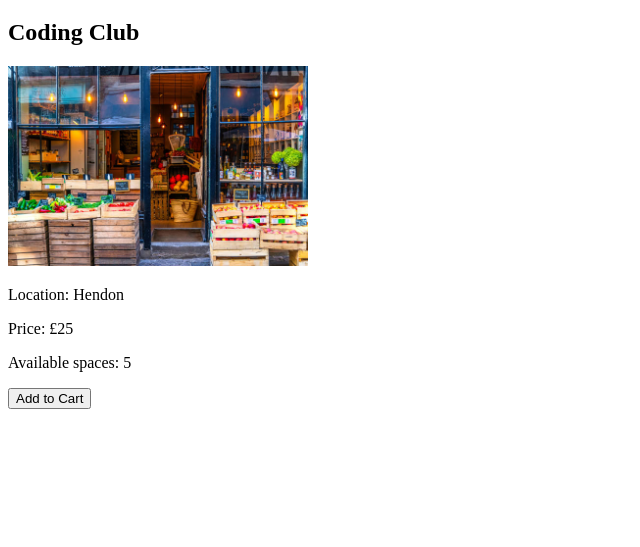
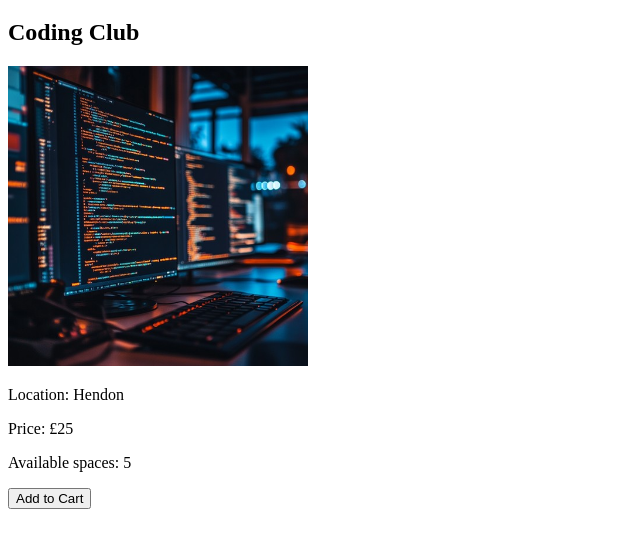
Before and after one commit to Mohssine-Deflaoui/cst3144-coursework-frontend, a plain HTML site: page index.html in a window 1280 px wide. Shown: the part 61-608 px from the top of the page, without its empty margins (0-640 px from the left). Drawn offline with nearby package versions, Linux system fonts and the light colour scheme.

Commit message:
Replace incorrect coding image with updated coding image

```diff
--- a/index.html
+++ b/index.html
@@ -16,7 +16,7 @@
 
         <h2>{{ lesson.subject }}</h2>
 
-        <img src="images/coding.jpg" width="300">
+        <img src="images/new_coding_image.jpg" width="300">
 
         <p>Location: {{ lesson.location }}</p>
 
```
Also changed, not shown: images/coding.jpg (deleted), images/new_coding_image.jpg (added).
